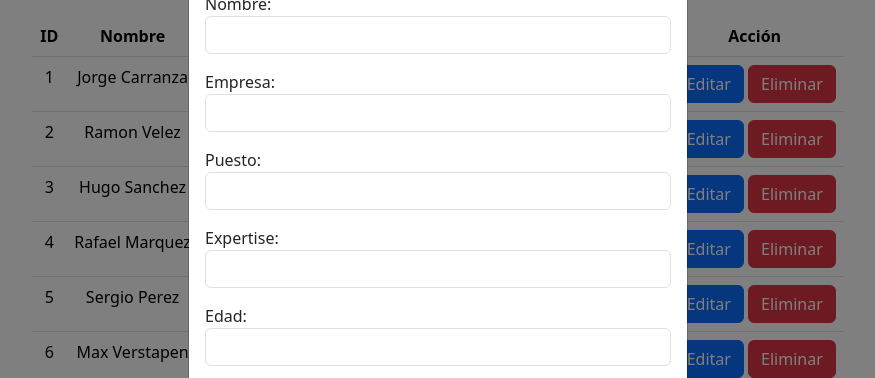
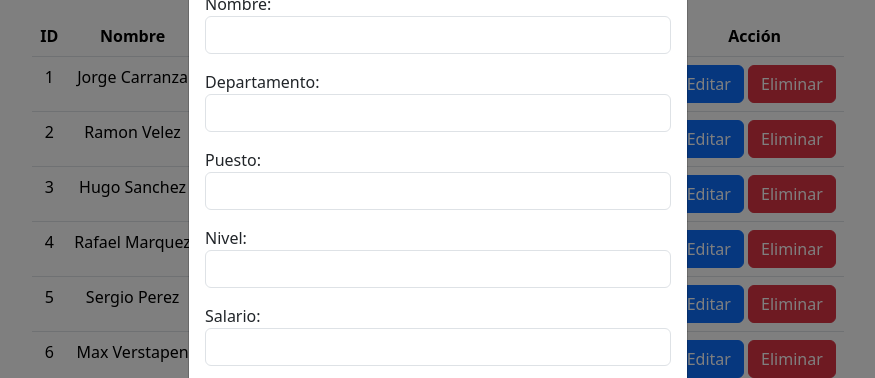
Before and after one commit to LeoPeque/TC3004B-Labs_ALL, a React (Vite) app in the folder Lab6/: page / in a window 1280 px wide. Both pictures are taken after a click on the button "Crear". Shown: the part 206-584 px from the top of the page, without its empty margins (202-1077 px from the left). Built offline with nearby package versions, Linux system fonts and the light colour scheme.

Commit message:
Update insert modal form fields for employee data

```diff
--- a/Lab6/src/Manager.jsx
+++ b/Lab6/src/Manager.jsx
@@ -160,10 +160,10 @@ const Manager = () => {
           </FormGroup>
 
           <FormGroup>
-            <label>Empresa: </label>
+            <label>Departamento: </label>
             <input
               className="form-control"
-              name="empresa"
+              name="departamento"
               type="text"
               onChange={handleChange}
             />
@@ -180,20 +180,20 @@ const Manager = () => {
           </FormGroup>
 
           <FormGroup>
-            <label>Expertise: </label>
+            <label>Nivel: </label>
             <input
               className="form-control"
-              name="expertise"
+              name="nivel"
               type="text"
               onChange={handleChange}
             />
           </FormGroup>
 
           <FormGroup>
-            <label>Edad: </label>
+            <label>Salario: </label>
             <input
               className="form-control"
-              name="edad"
+              name="salario"
               type="number"
               onChange={handleChange}
             />
```
